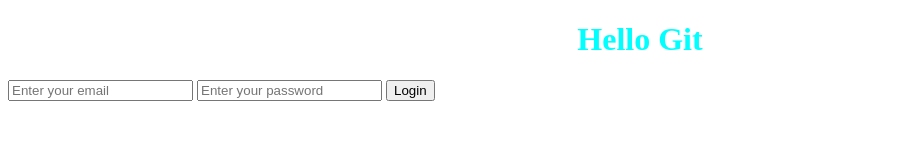
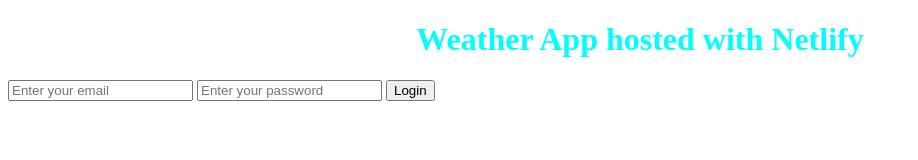
Before and after one commit to ntakalpati/My_Weather_APP, a plain HTML site: page index.html in a window 1280 px wide. Shown: the whole page, without its empty margins (0-918 px from the left). Drawn offline with Linux system fonts and the light colour scheme.

Commit message:
Changes made after hosting

```diff
--- a/index.html
+++ b/index.html
@@ -8,7 +8,7 @@
     <link rel="stylesheet" href="src/style.css" />
   </head>
   <body>
-    <h1>Hello Git</h1>
+    <h1>Weather App hosted with Netlify</h1>
     <form action="Login Form">
       <input type="email" placeholder="Enter your email" />
       <input type="password" placeholder="Enter your password" />
```
